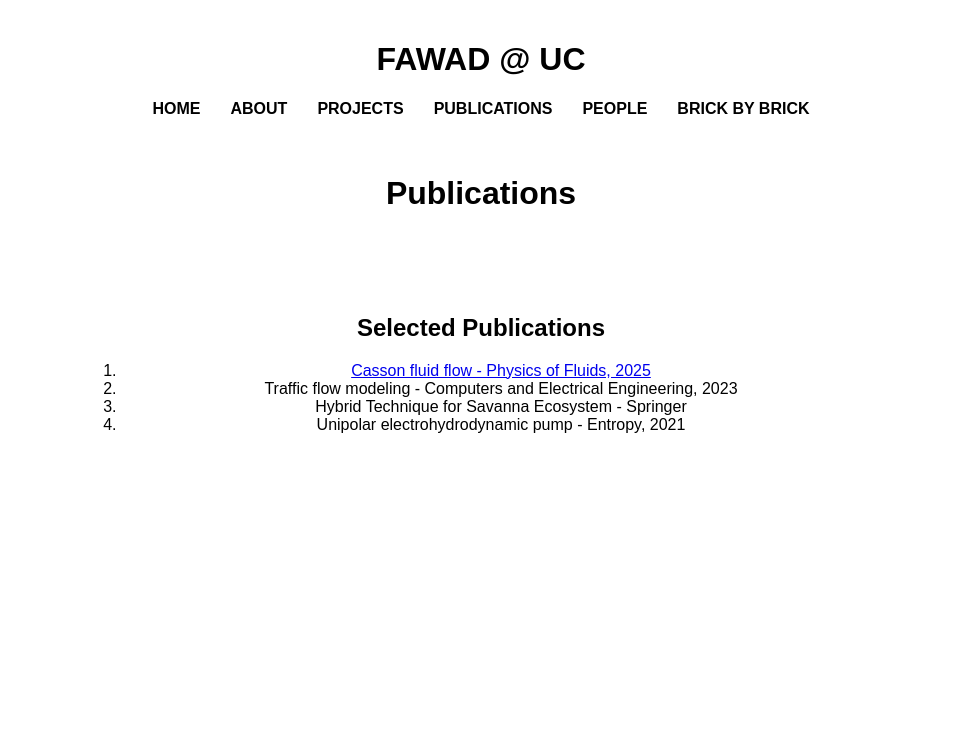
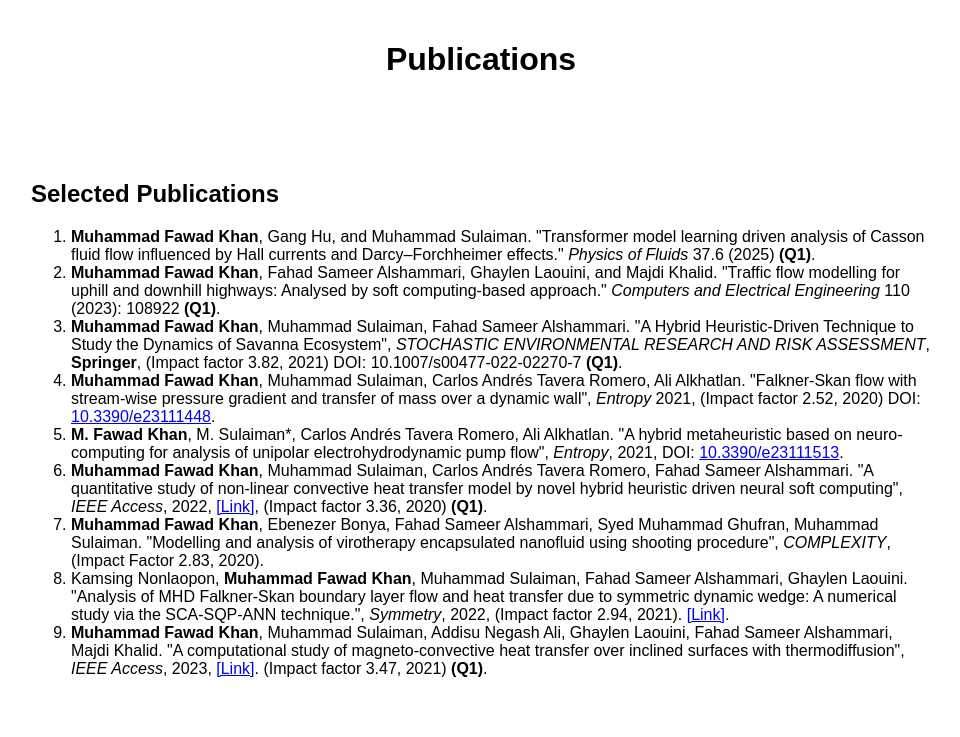
Before and after one commit to fawadaurang/Home.github.io, a plain HTML site: page publications.html in a window 1280 px wide. Shown: the whole page, without its empty margins (159-1119 px from the left). Drawn offline with Linux system fonts and the light colour scheme.

Commit message:
Update publications.html

```diff
--- a/publications.html
+++ b/publications.html
@@ -1,25 +1,34 @@
 <!DOCTYPE html>
-<html><head><title>Publications - FAWAD @ UC</title><link rel="stylesheet" href="style.css"></head><body>
+<html>
+<head>
+  <title>Publications - FAWAD @ UC</title>
+  <link rel="stylesheet" href="style.css">
+</head>
+<body>
   <header>
-  <h1>FAWAD @ UC</h1>
-  <nav>
-    <ul>
-      <li><a href="index.html">HOME</a></li>
-      <li><a href="about.html">ABOUT</a></li>
-      <li><a href="projects.html">PROJECTS</a></li>
-      <li><a href="publications.html">PUBLICATIONS</a></li>
-      <li><a href="people.html">PEOPLE</a></li>
-      <li><a href="brick.html">BRICK BY BRICK</a></li>
-    </ul>
-  </nav>
-<header><h1>Publications</h1></header>
-<section style="padding: 40px; max-width: 800px; margin: auto;">
-  <h2>Selected Publications</h2>
-  <ol>
-    <li><a href="https://doi.org/10.3390/e23111448">Casson fluid flow - Physics of Fluids, 2025</a></li>
-    <li>Traffic flow modeling - Computers and Electrical Engineering, 2023</li>
-    <li>Hybrid Technique for Savanna Ecosystem - Springer</li>
-    <li>Unipolar electrohydrodynamic pump - Entropy, 2021</li>
-  </ol>
-</section>
-</body></html>
+    <h1>Publications</h1>
+  </header>
+  <section style="padding: 40px; max-width: 900px; margin: auto;">
+    <h2>Selected Publications</h2>
+    <ol>
+      <li><b>Muhammad Fawad Khan</b>, Gang Hu, and Muhammad Sulaiman. "Transformer model learning driven analysis of Casson fluid flow influenced by Hall currents and Darcy–Forchheimer effects." <i>Physics of Fluids</i> 37.6 (2025) <b>(Q1)</b>.</li>
+
+      <li><b>Muhammad Fawad Khan</b>, Fahad Sameer Alshammari, Ghaylen Laouini, and Majdi Khalid. "Traffic flow modelling for uphill and downhill highways: Analysed by soft computing-based approach." <i>Computers and Electrical Engineering</i> 110 (2023): 108922 <b>(Q1)</b>.</li>
+
+      <li><b>Muhammad Fawad Khan</b>, Muhammad Sulaiman, Fahad Sameer Alshammari. "A Hybrid Heuristic-Driven Technique to Study the Dynamics of Savanna Ecosystem", <i>STOCHASTIC ENVIRONMENTAL RESEARCH AND RISK ASSESSMENT</i>, <b>Springer</b>, (Impact factor 3.82, 2021) DOI: 10.1007/s00477-022-02270-7 <b>(Q1)</b>.</li>
+
+      <li><b>Muhammad Fawad Khan</b>, Muhammad Sulaiman, Carlos Andrés Tavera Romero, Ali Alkhatlan. "Falkner-Skan flow with stream-wise pressure gradient and transfer of mass over a dynamic wall", <i>Entropy</i> 2021, (Impact factor 2.52, 2020) DOI: <a href="https://doi.org/10.3390/e23111448">10.3390/e23111448</a>.</li>
+
+      <li><b>M. Fawad Khan</b>, M. Sulaiman*, Carlos Andrés Tavera Romero, Ali Alkhatlan. "A hybrid metaheuristic based on neuro-computing for analysis of unipolar electrohydrodynamic pump flow", <i>Entropy</i>, 2021, DOI: <a href="https://doi.org/10.3390/e23111513">10.3390/e23111513</a>.</li>
+
+      <li><b>Muhammad Fawad Khan</b>, Muhammad Sulaiman, Carlos Andrés Tavera Romero, Fahad Sameer Alshammari. "A quantitative study of non-linear convective heat transfer model by novel hybrid heuristic driven neural soft computing", <i>IEEE Access</i>, 2022, <a href="#">[Link]</a>, (Impact factor 3.36, 2020) <b>(Q1)</b>.</li>
+
+      <li><b>Muhammad Fawad Khan</b>, Ebenezer Bonya, Fahad Sameer Alshammari, Syed Muhammad Ghufran, Muhammad Sulaiman. "Modelling and analysis of virotherapy encapsulated nanofluid using shooting procedure", <i>COMPLEXITY</i>, (Impact Factor 2.83, 2020).</li>
+
+      <li>Kamsing Nonlaopon, <b>Muhammad Fawad Khan</b>, Muhammad Sulaiman, Fahad Sameer Alshammari, Ghaylen Laouini. "Analysis of MHD Falkner-Skan boundary layer flow and heat transfer due to symmetric dynamic wedge: A numerical study via the SCA-SQP-ANN technique.", <i>Symmetry</i>, 2022, (Impact factor 2.94, 2021). <a href="#">[Link]</a>.</li>
+
+      <li><b>Muhammad Fawad Khan</b>, Muhammad Sulaiman, Addisu Negash Ali, Ghaylen Laouini, Fahad Sameer Alshammari, Majdi Khalid. "A computational study of magneto-convective heat transfer over inclined surfaces with thermodiffusion", <i>IEEE Access</i>, 2023, <a href="#">[Link]</a>. (Impact factor 3.47, 2021) <b>(Q1)</b>.</li>
+    </ol>
+  </section>
+</body>
+</html>
```
